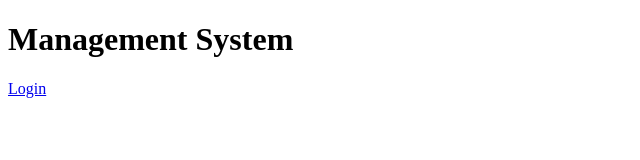
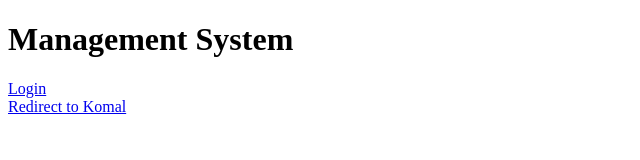
Before and after one commit to Komal-12-del/Komal-Management-System-UI-Frontend-, a plain HTML site: page index.html in a window 1280 px wide. Shown: the whole page, without its empty margins (0-640 px from the left). Drawn offline with Linux system fonts and the light colour scheme.

Commit message:
my first html file

```diff
--- a/index.html
+++ b/index.html
@@ -5,7 +5,7 @@
 </head>
 <body>
     <h1>Management System</h1>
-    <a href="login.html">Login</a>
-
+    <a href="login.html">Login</a><br>
+    <a href="Komal.html">Redirect to Komal</a>
 </body>
 </html>
```
